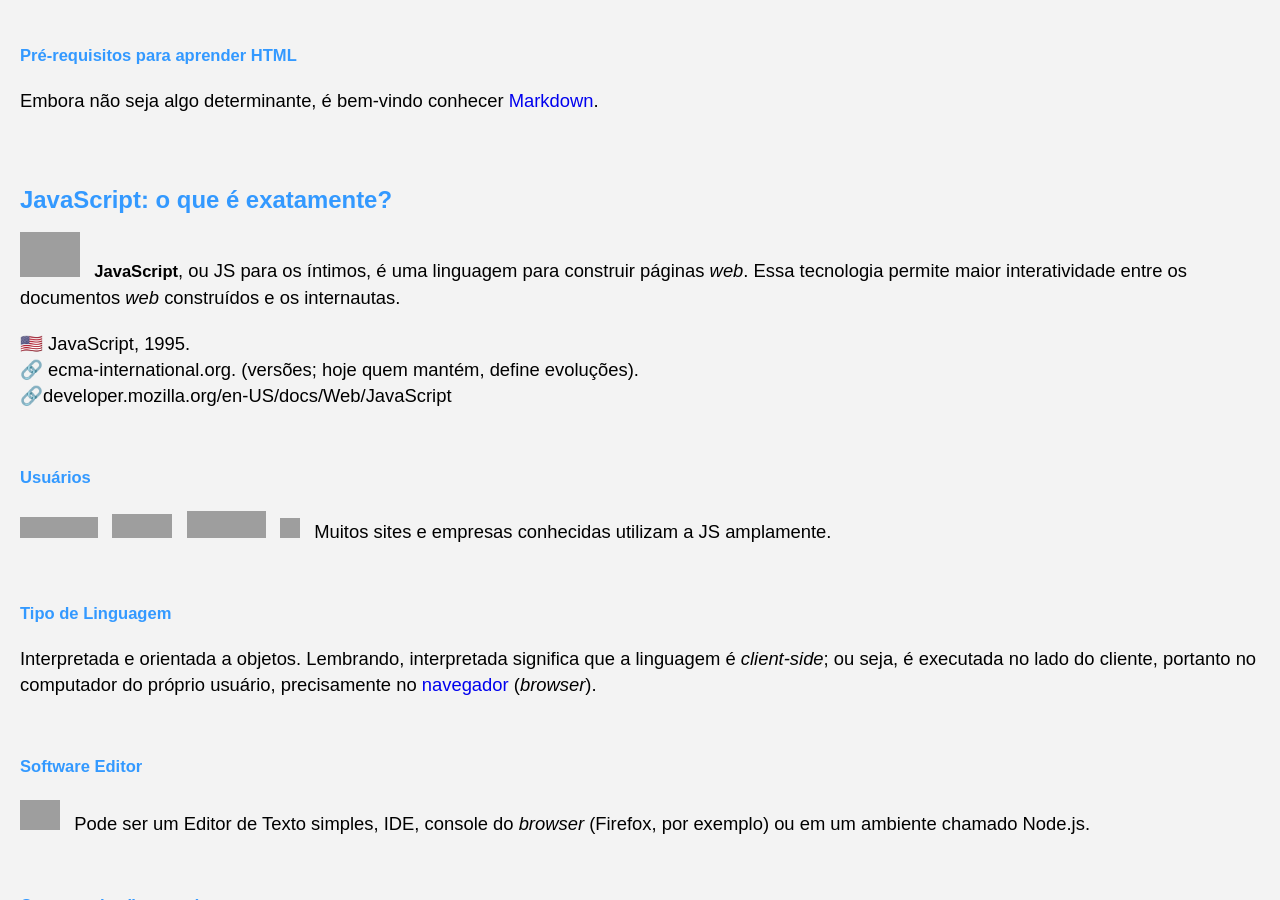
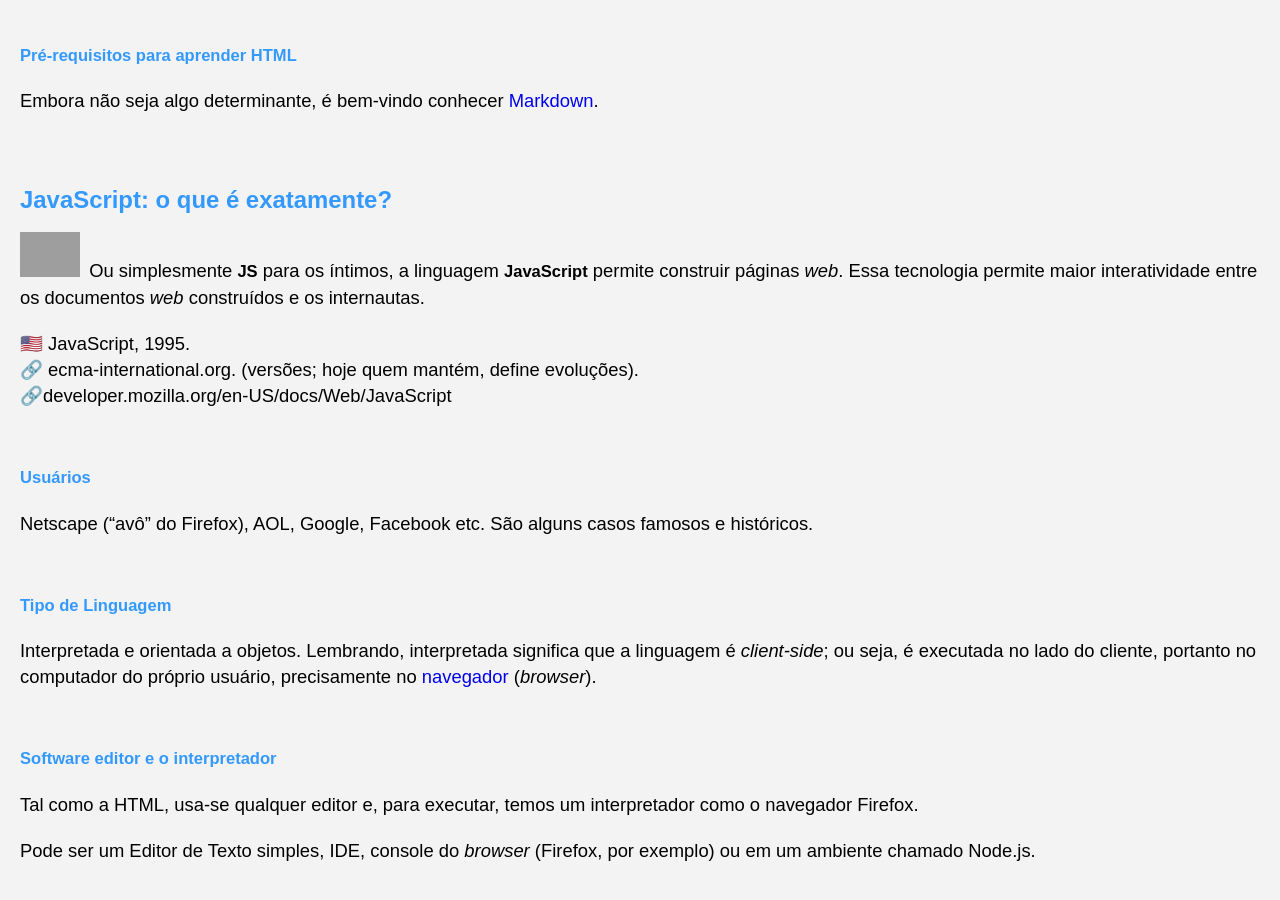
Before and after one commit to Joesynth/joesynth.github.io, a Jekyll site: the page built from _posts/2021-11-27-html-css-e-js.md, in a window 1280 px wide and 900 px high, scrolled down 3788 px. Built offline with Jekyll 4.4.1, drawn with Linux system fonts in a browser that asks for light colours; grey boxes are pictures that could not be loaded.

Commit message:
Update 2021-11-27-html-css-e-js.md

```diff
--- a/_posts/2021-11-27-html-css-e-js.md
+++ b/_posts/2021-11-27-html-css-e-js.md
@@ -104,7 +104,7 @@ Embora não seja algo determinante, é bem-vindo conhecer [Markdown](/programaca
 
 ## JavaScript: o que é exatamente?
 
-<img src="https://w1.pngwing.com/pngs/951/574/png-transparent-react-logo-javascript-redux-vuejs-angular-angularjs-expressjs-front-and-back-ends.png" width="60" /> **JavaScript**, ou JS para os íntimos, é uma linguagem para construir páginas *web*. Essa tecnologia permite maior interatividade entre os documentos *web* construídos e os internautas.
+<img src="https://w1.pngwing.com/pngs/951/574/png-transparent-react-logo-javascript-redux-vuejs-angular-angularjs-expressjs-front-and-back-ends.png" width="60" />Ou simplesmente **JS** para os íntimos, a linguagem **JavaScript** permite construir páginas *web*. Essa tecnologia permite maior interatividade entre os documentos *web* construídos e os internautas.
 
 🇺🇸 JavaScript, 1995.
 🔗️ ecma-international.org. (versões; hoje quem mantém, define evoluções).
@@ -112,16 +112,19 @@ Embora não seja algo determinante, é bem-vindo conhecer [Markdown](/programaca
 
 
 ###### Usuários
-<img src="https://upload.wikimedia.org/wikipedia/commons/thumb/6/66/Netscape_logo.svg/220px-Netscape_logo.svg.png" width="78" height="21" /> <img src="https://upload.wikimedia.org/wikipedia/commons/thumb/b/b6/AOL_logo.svg/220px-AOL_logo.svg.png" width="60" height="24" /> <img src="https://upload.wikimedia.org/wikipedia/commons/thumb/2/2f/Google_2015_logo.svg/220px-Google_2015_logo.svg.png" width="79" height="27" /> <img src="https://upload.wikimedia.org/wikipedia/commons/thumb/b/b8/2021_Facebook_icon.svg/150px-2021_Facebook_icon.svg.png" width="20" height="20" /> Muitos sites e empresas conhecidas utilizam a JS amplamente.
+
+Netscape ("avô" do Firefox), AOL, Google, Facebook etc. São alguns casos famosos e históricos.
 
 ###### Tipo de Linguagem
 
 Interpretada e orientada a objetos.
 Lembrando, interpretada significa que a linguagem é *client-side*; ou seja, é executada no lado do cliente, portanto no computador do próprio usuário, precisamente no <a href="https://joesynth.wordpress.com/2021/11/28/navegadores-para-internet/">navegador</a> (*browser*).
 
-<h6>Software Editor</h6>
+###### Software editor e o interpretador
 
-<img src="https://upload.wikimedia.org/wikipedia/en/thumb/2/2a/Notepad.png/64px-Notepad.png" width="40" /> Pode ser um Editor de Texto simples, IDE, console do *browser* (Firefox, por exemplo) ou em um ambiente chamado Node.js.
+Tal como a HTML, usa-se qualquer editor e, para executar, temos um interpretador como o navegador Firefox.
+
+Pode ser um Editor de Texto simples, IDE, console do *browser* (Firefox, por exemplo) ou em um ambiente chamado Node.js.
 
 ###### O navegador (browser)
 <img src="https://upload.wikimedia.org/wikipedia/commons/thumb/a/a0/Firefox_logo%2C_2019.svg/62px-Firefox_logo%2C_2019.svg.png" width="40" />
```
